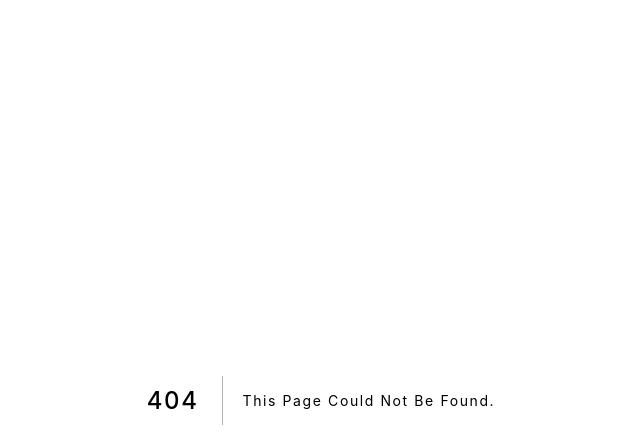
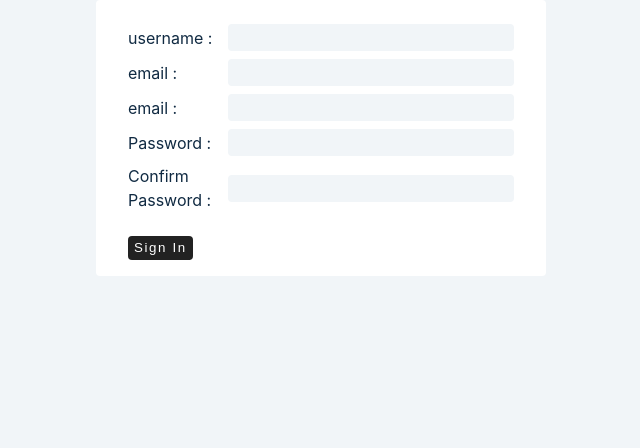
Before and after one commit to khilkovetsmykhailo/ERP-frontend, a Next.js app in the folder erp/: page /signup in a window 1280 px wide. Before the commit this address had no page. Shown: the top 448 px of the page, without its empty margins (319-959 px from the left). Built offline with nearby package versions, Linux system fonts and the light colour scheme.

Commit message:
login and signup pages

```diff
--- /dev/null
+++ b/erp/pages/signup.js
@@ -0,0 +1,102 @@
+import Head from "next/head";
+import { useState, useEffect } from "react";
+import Link from "next/link";
+import Router from "next/router";
+import { loginUser } from "../lib/auth";
+
+const Signup = () => {
+  const [signin, setSignin] = useState({
+    fullname: "",
+    email: "",
+    phonenumber: "",
+    role: "",
+    password: "",
+    confirmpassword: ""
+  });
+  const handleChange = (e) => {
+    const name = e.target.name;
+    const value = e.target.value;
+    setSignin({ ...login, [name]: value });
+  };
+
+  const handleSubmit = (e) => {
+    e.preventDefault();
+    console.log(signin);
+
+    const { username, email}= signin;
+
+    //Pass(login)
+    loginUser(username, email).then(()=>{
+      Router.push('/profile')
+    })
+
+  };
+
+  return (
+    <>
+      <Head>
+        <title>ERP System</title>
+
+      </Head>
+      <article>
+        <form className="form" onSubmit={handleSubmit}>
+          <div className="form-control">
+            <label htmlFor="firstName">username : </label>
+            <input
+              type="text"
+              id="fullname"
+              name="fullname"
+              value={signin.username}
+              required
+              minLength="4"
+              onChange={handleChange}
+            />
+          </div>
+          <div className="form-control">
+            <label htmlFor="email">email : </label>
+            <input
+              type="email"
+              id="email"
+              name="email"
+              value={signin.email}
+              onChange={handleChange}
+            />
+          </div>
+          <div className="form-control">
+            <label htmlFor="phonenumber">email : </label>
+            <input
+              type="number"
+              id="phonenumber"
+              name="phonenumber"
+              value={signin.phonenumber}
+              onChange={handleChange}
+            />
+          </div>
+          <div className="form-control">
+            <label htmlFor="password">Password : </label>
+            <input
+              type="password"
+              id="password"
+              name="password"
+              value={signin.password}
+              onChange={handleChange}
+            />
+          </div>
+          <div className="form-control">
+            <label htmlFor="confirmpassword">Confirm Password : </label>
+            <input
+              type="password"
+              id="confirmpassword"
+              name="confirmpassword"
+              value={signin.confirmpassword}
+              onChange={handleChange}
+            />
+          </div>
+          <button type="Submit">sign in</button>
+        </form>
+      </article>
+    </>
+  );
+};
+
+export default Signup;
```
Also changed, not shown: erp/pages/profile.js (added, +15 -0 lines).
